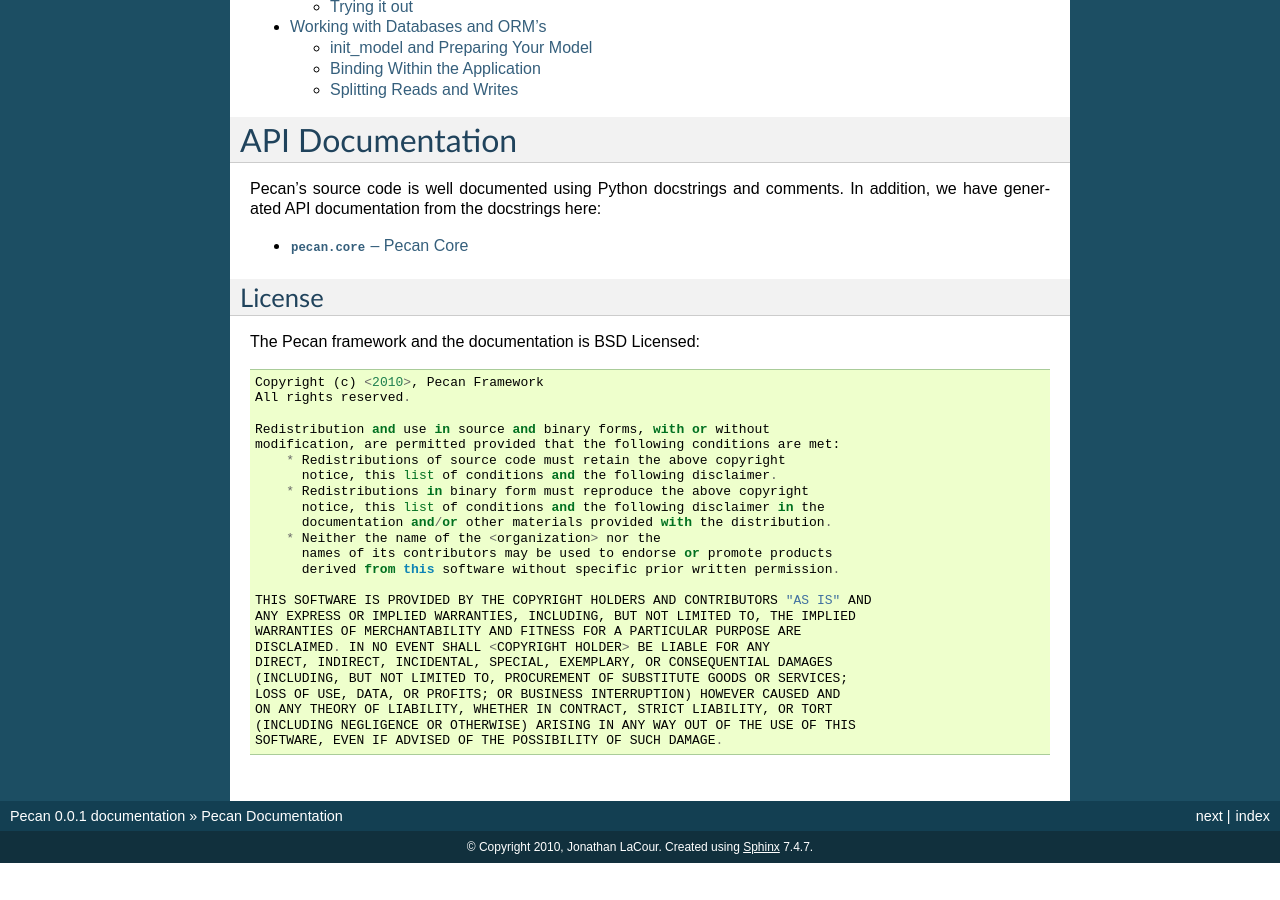
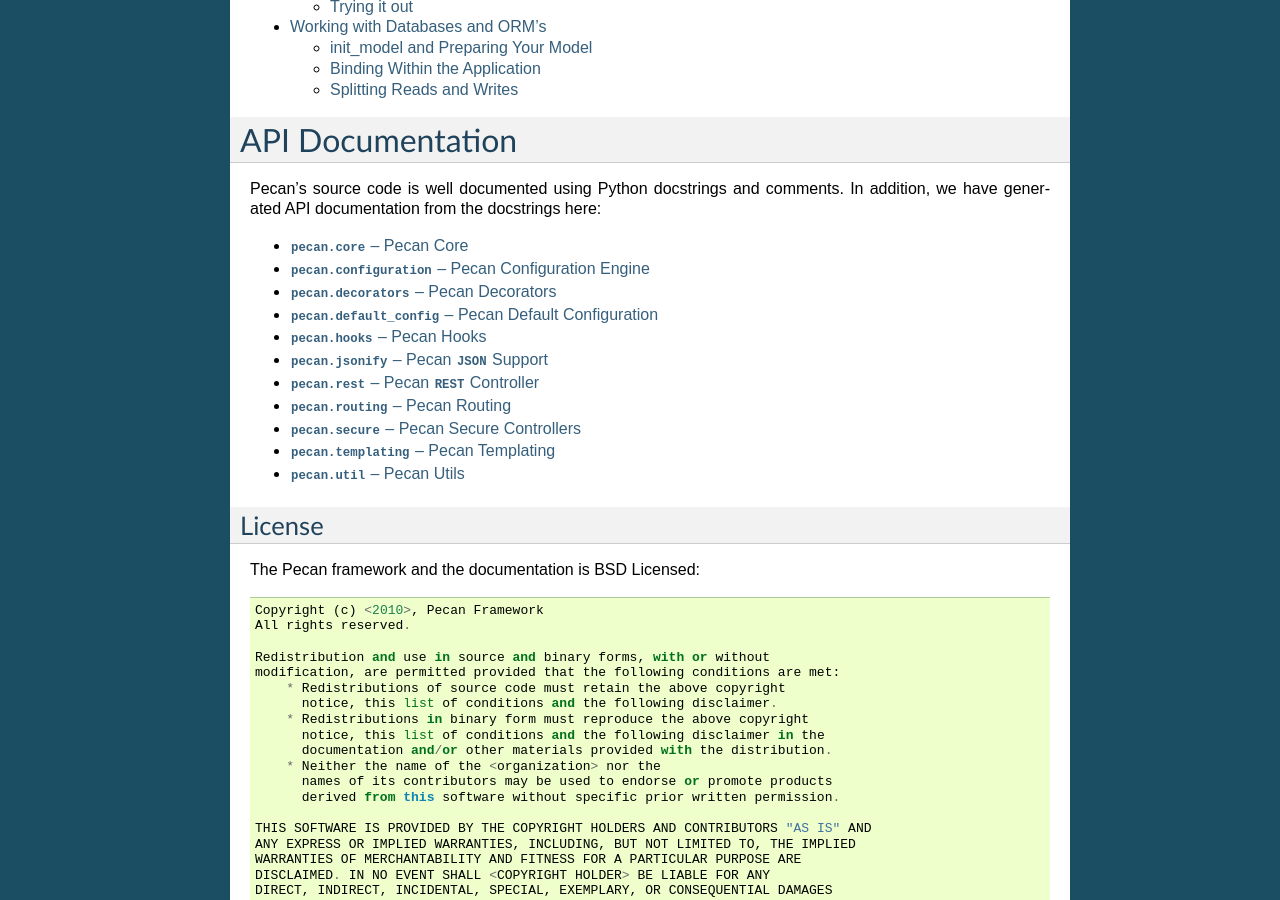
Before and after one commit to stackforge/pecan, a Sphinx documentation site: the page built from docs/source/index.rst, in a window 1280 px wide and 900 px high, scrolled down 1528 px. Built offline with Sphinx 7.4.7, drawn with Linux system fonts in a browser that asks for light colours; pages that are not in the unit, such as notebooks, are missing from menus; before the commit the page ends 2391 px from its top, so only the background shows below that.

Commit message:
Stubbing out API documentation for the entire framework. Now, we just need more docstrings.

```diff
--- a/docs/source/index.rst
+++ b/docs/source/index.rst
@@ -79,6 +79,16 @@
    :maxdepth: 2
 
    pecan_core.rst
+   pecan_configuration.rst
+   pecan_decorators.rst
+   pecan_default_config.rst
+   pecan_hooks.rst
+   pecan_jsonify.rst
+   pecan_rest.rst
+   pecan_routing.rst
+   pecan_secure.rst
+   pecan_templating.rst
+   pecan_util.rst
 
 
 License
--- /dev/null
+++ b/docs/source/pecan_configuration.rst
@@ -0,0 +1,11 @@
+.. _pecan_configuration:
+
+:mod:`pecan.configuration` -- Pecan Configuration Engine
+========================================================
+
+The :mod:`pecan.configuration` module provides an implementation of a
+Python-based configuration engine for Pecan applications.
+
+.. automodule:: pecan.configuration
+  :members:
+  :show-inheritance:
--- /dev/null
+++ b/docs/source/pecan_decorators.rst
@@ -0,0 +1,11 @@
+.. _pecan_decorators:
+
+:mod:`pecan.decorators` -- Pecan Decorators
+===========================================
+
+The :mod:`pecan.decorators` module includes useful decorators for
+creating Pecan applications.
+
+.. automodule:: pecan.decorators
+  :members:
+  :show-inheritance:
--- /dev/null
+++ b/docs/source/pecan_default_config.rst
@@ -0,0 +1,11 @@
+.. _pecan_default_config:
+
+:mod:`pecan.default_config` -- Pecan Default Configuration
+==========================================================
+
+The :mod:`pecan.default_config` module contains the default configuration
+for all Pecan applications.
+
+.. automodule:: pecan.default_config
+  :members:
+  :show-inheritance:
--- /dev/null
+++ b/docs/source/pecan_jsonify.rst
@@ -0,0 +1,11 @@
+.. _pecan_jsonify:
+
+:mod:`pecan.jsonify` -- Pecan ``JSON`` Support
+==============================================
+
+The :mod:`pecan.jsonify` module includes support for ``JSON`` rule
+creation using generic functions.
+
+.. automodule:: pecan.jsonify
+  :members:
+  :show-inheritance:
--- /dev/null
+++ b/docs/source/pecan_rest.rst
@@ -0,0 +1,11 @@
+.. _pecan_rest:
+
+:mod:`pecan.rest` -- Pecan ``REST`` Controller
+==============================================
+
+The :mod:`pecan.rest` module includes support for writing fully
+``RESTful`` controllers in your Pecan application.
+
+.. automodule:: pecan.rest
+  :members:
+  :show-inheritance:
--- /dev/null
+++ b/docs/source/pecan_routing.rst
@@ -0,0 +1,11 @@
+.. _pecan_routing:
+
+:mod:`pecan.routing` -- Pecan Routing
+=====================================
+
+The :mod:`pecan.routing` module is the basis for all object-dispatch
+routing in Pecan.
+
+.. automodule:: pecan.routing
+  :members:
+  :show-inheritance:
--- /dev/null
+++ b/docs/source/pecan_secure.rst
@@ -0,0 +1,11 @@
+.. _pecan_secure:
+
+:mod:`pecan.secure` -- Pecan Secure Controllers
+===============================================
+
+The :mod:`pecan.secure` module includes a basic framework for building
+security into your applications.
+
+.. automodule:: pecan.secure
+  :members:
+  :show-inheritance:
--- /dev/null
+++ b/docs/source/pecan_util.rst
@@ -0,0 +1,10 @@
+.. _pecan_util:
+
+:mod:`pecan.util` -- Pecan Utils
+================================
+
+The :mod:`pecan.util` module includes utility functions for Pecan.
+
+.. automodule:: pecan.util
+  :members:
+  :show-inheritance:
```
Also changed, not shown: docs/source/pecan_hooks.rst (added, +12 -0 lines), docs/source/pecan_templating.rst (added, +12 -0 lines).
